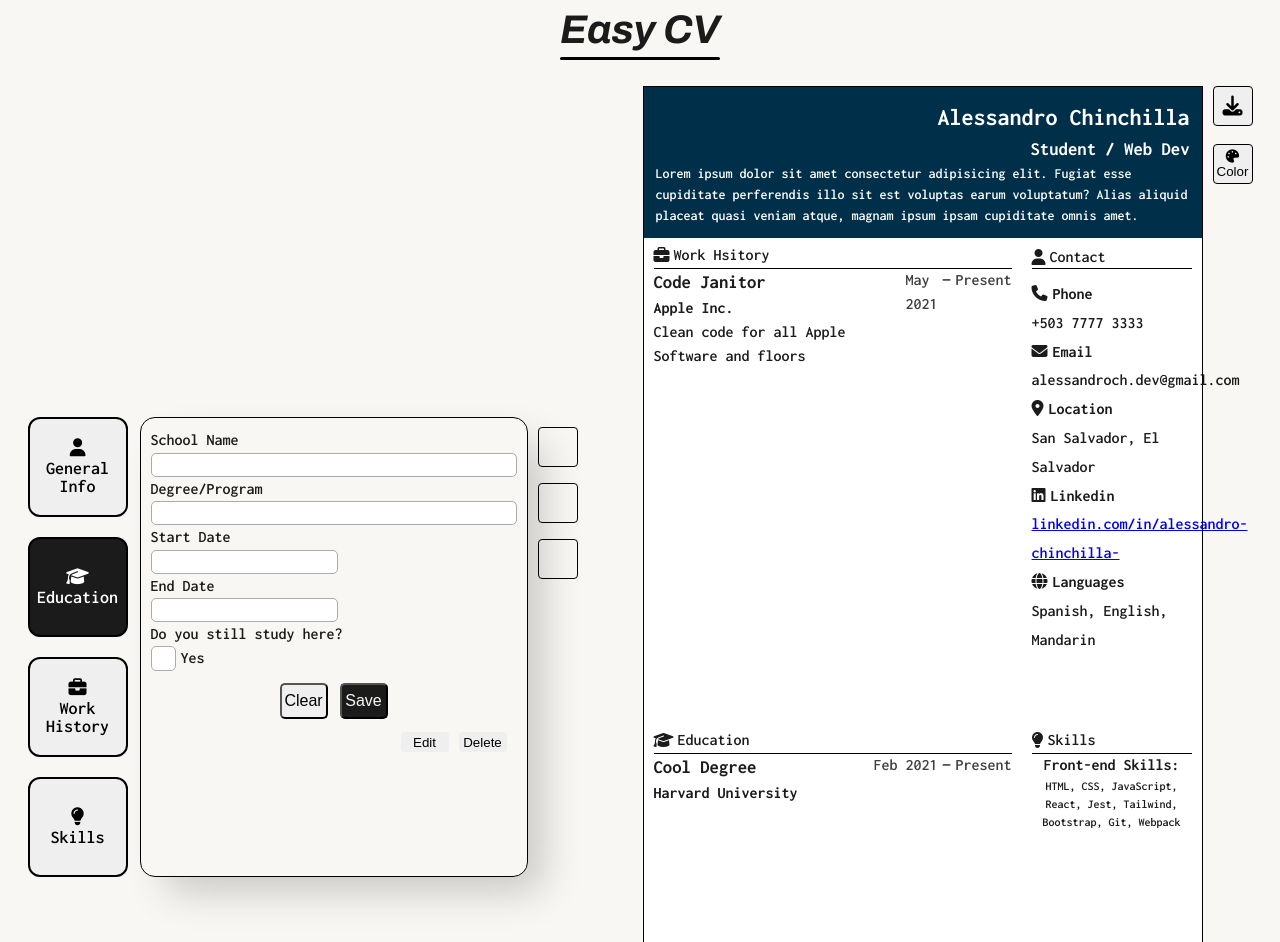
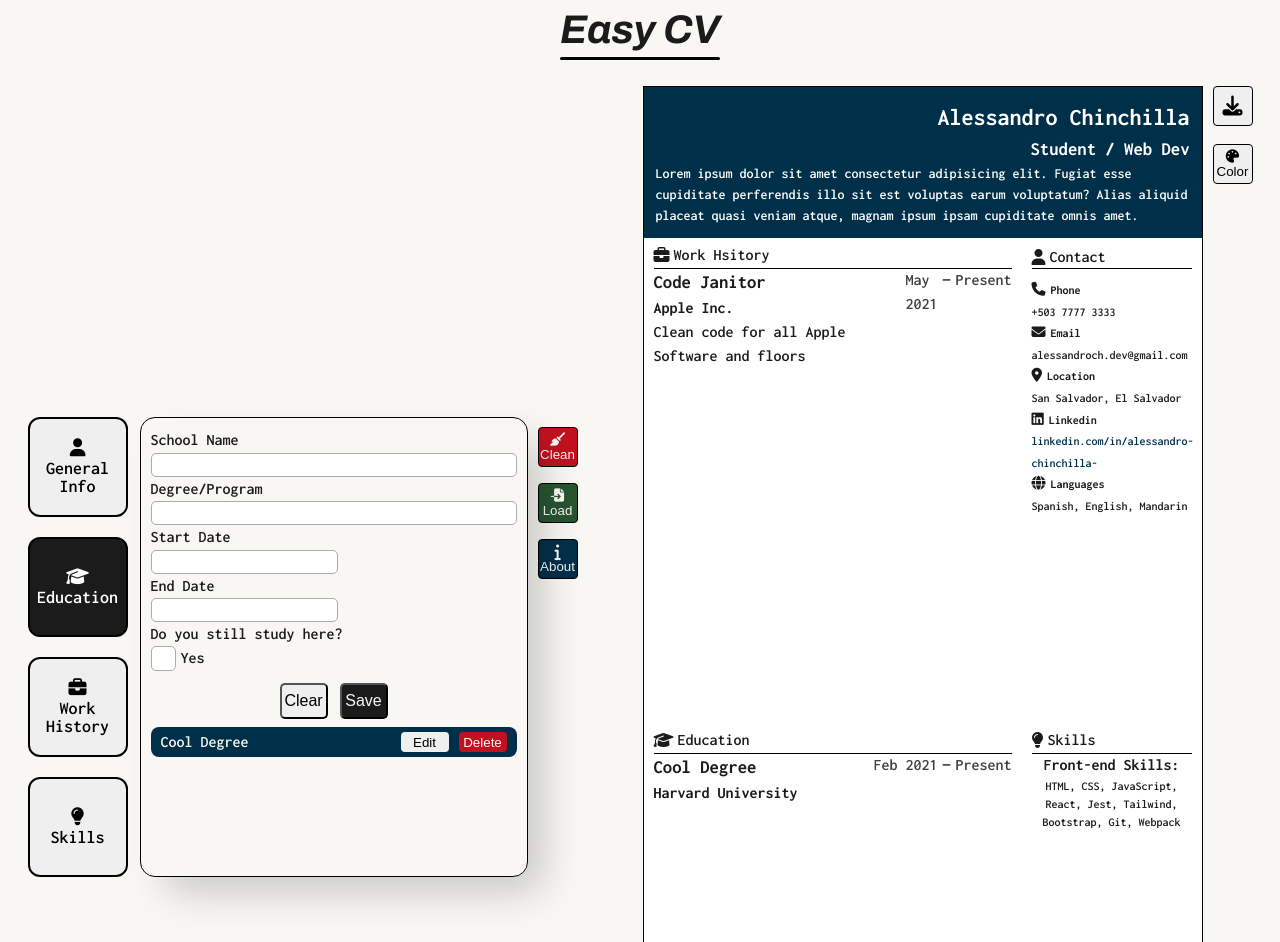
Before and after one commit to Chinchilla15/cv-app, a React (Vite) app: page / in a window 1280 px wide. Both pictures are taken after a click on the button "Education". Shown: the top 942 px of the page. Built offline with nearby package versions, Linux system fonts and the light colour scheme.

Commit message:
Add: color variabled, styles to entry boxes, update global styles

```diff
--- a/src/styles/Forms.css
+++ b/src/styles/Forms.css
@@ -1,36 +1,3 @@
-input {
-	height: 24px;
-	width: 100%;
-}
-
-textarea {
-	resize: none;
-	width: 100%;
-	height: 100%;
-	letter-spacing: 1px;
-	line-height: 1.5;
-}
-
-input,
-textarea {
-	border-radius: 5px;
-	background-color: white;
-	color: black;
-	border: 1px solid #ababab;
-	padding: 4px;
-	outline: 1;
-	outline-color: var(--deep-blue);
-}
-
-input:disabled {
-	background-color: rgba(0, 0, 0, 0.1);
-}
-
-textarea:placeholder-shown,
-input:placeholder-shown {
-	font-style: italic;
-}
-
 .generalInfo {
 	height: 100%;
 	display: grid;
@@ -70,7 +37,9 @@ input:placeholder-shown {
 	color: var(--white-color);
 }
 
-.educationEntryBox {
+.educationEntryBox,
+.workEntryBox,
+.skillsEntryBox {
 	margin-top: 8px;
 	display: flex;
 	justify-content: space-between;
@@ -92,6 +61,11 @@ input:placeholder-shown {
 	width: 48px;
 	border-style: none;
 	border-radius: 4px;
+}
+
+.editDeleteBox button:last-child {
+	background-color: var(--red-color);
+	color: white;
 }
 
 .checkBoxInput {
--- a/src/styles/Global.css
+++ b/src/styles/Global.css
@@ -16,6 +16,9 @@
 	--black-color: #1b1b1b;
 	--aqua-color: #00adb5;
 	--royal-blue: #0504aa;
+	--deep-blue: #003049;
+	--red-color: #c1111f;
+	--green-color: #285430;
 }
 
 body {
@@ -46,16 +49,58 @@ main {
 
 ul {
 	margin-top: 12px;
+	text-wrap: wrap;
 }
 
 li {
 	list-style: none;
+	font-size: 12px;
+	text-wrap: wrap;
 }
 
 li > i {
 	margin-right: 5px;
+	font-size: 14px;
 }
 
-/* p {
-	font-size: 14px;
-} */
+a {
+	text-decoration: none;
+	color: var(--deep-blue);
+}
+
+button {
+	cursor: pointer;
+}
+
+input {
+	height: 24px;
+	width: 100%;
+}
+
+textarea {
+	resize: none;
+	width: 100%;
+	height: 100%;
+	letter-spacing: 1px;
+	line-height: 1.5;
+}
+
+input,
+textarea {
+	border-radius: 5px;
+	background-color: white;
+	color: black;
+	border: 1px solid #ababab;
+	padding: 4px;
+	outline: 1;
+	outline-color: var(--deep-blue);
+}
+
+input:disabled {
+	background-color: rgba(0, 0, 0, 0.1);
+}
+
+textarea:placeholder-shown,
+input:placeholder-shown {
+	font-style: italic;
+}
```
